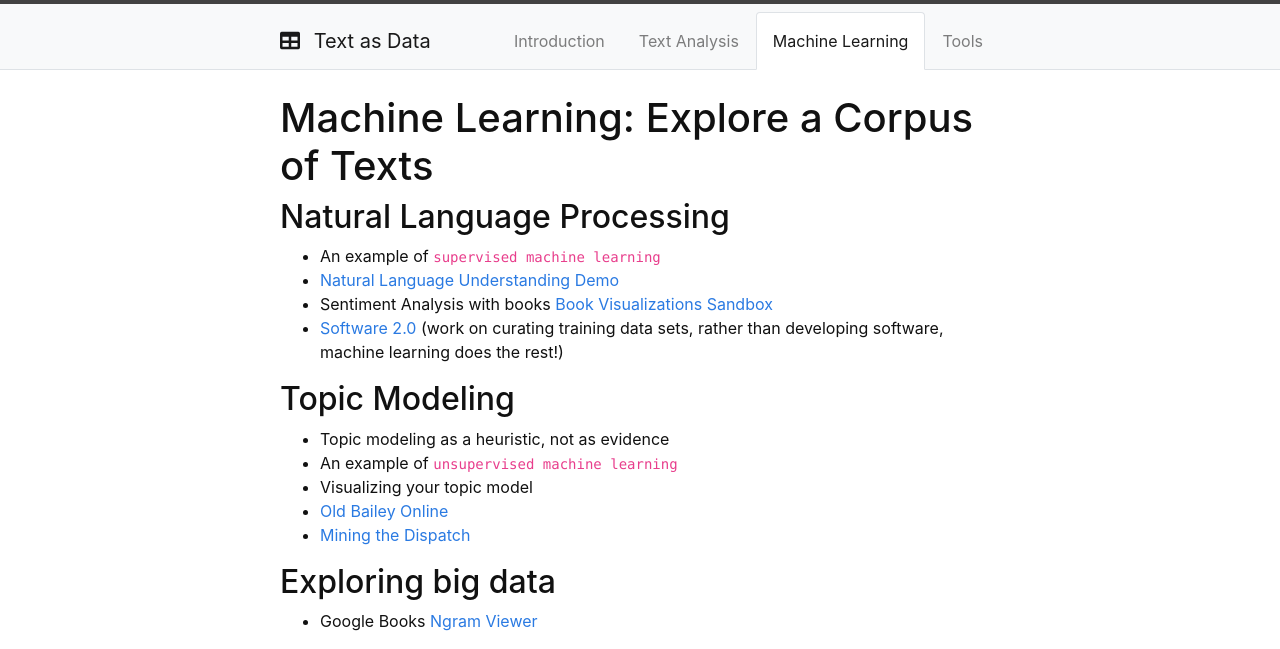
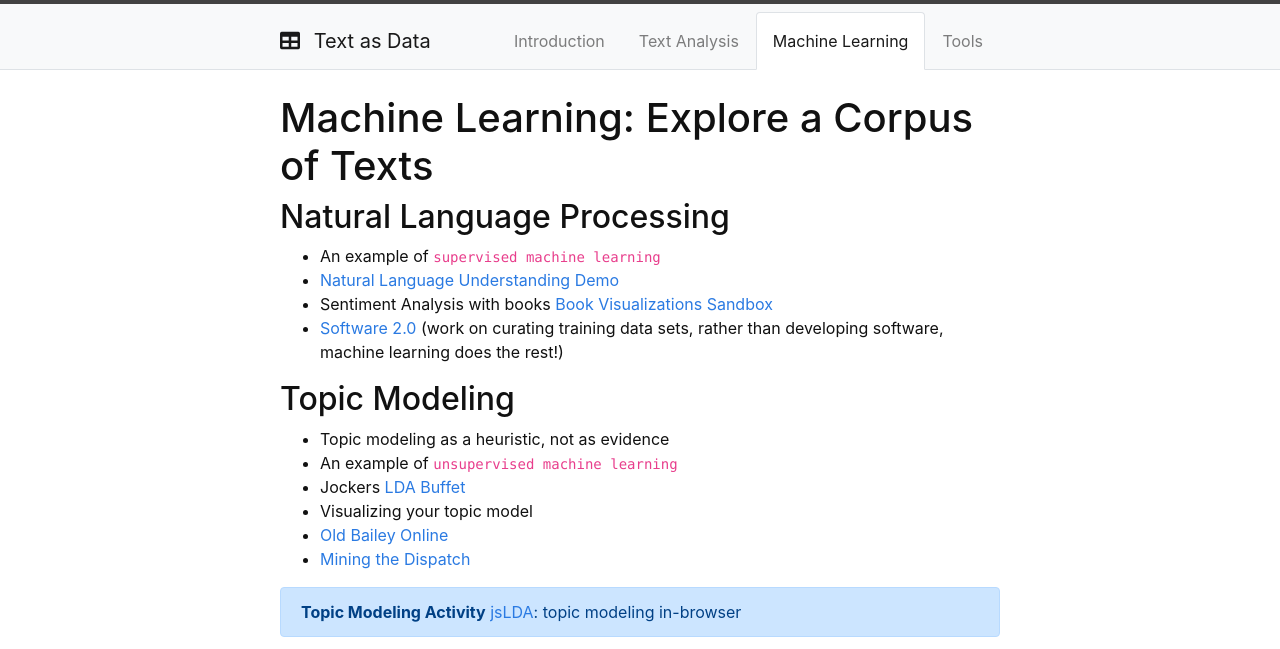
Before and after one commit to owikle/topicmodeling, a Jekyll site: the page built from content/2-machine.md, in a window 1280 px wide. Shown: the top 649 px of the page. Built offline with Jekyll 4.4.1, drawn with Linux system fonts in a browser that asks for light colours; grey boxes are pictures that could not be loaded.

Commit message:
analysis and topic modeling info

```diff
--- a/content/2-machine.md
+++ b/content/2-machine.md
@@ -14,9 +14,15 @@ nav: true
 ## Topic Modeling
 - Topic modeling as a heuristic, not as evidence
 - An example of `unsupervised machine learning`
+- Jockers [LDA Buffet](http://www.matthewjockers.net/2011/09/29/the-lda-buffet-is-now-open-or-latent-dirichlet-allocation-for-english-majors/)
 - Visualizing your topic model
 - [Old Bailey Online](https://www.oldbaileyonline.org/){:target='_blank'}
 - [Mining the Dispatch](http://dsl.richmond.edu/dispatch/pages/intro){:target='_blank'}
+{% capture text %}
+**Topic Modeling Activity**
+[jsLDA](https://mimno.infosci.cornell.edu/jsLDA/): topic modeling in-browser
+{% endcapture %}
+{% include alert.md text=text color=secondary %}
 
 ## Exploring big data
 - Google Books [Ngram Viewer](https://books.google.com/ngrams)
```
Also changed, not shown: content/1-analysis.md (+3 -0 lines).
